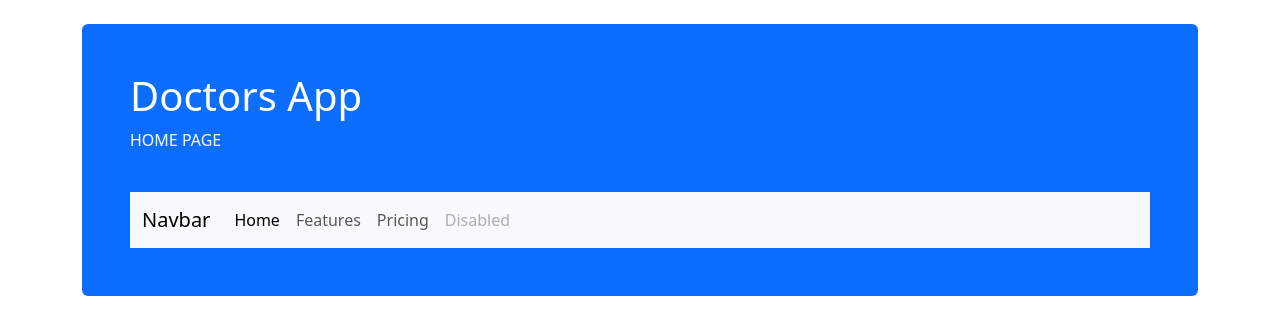
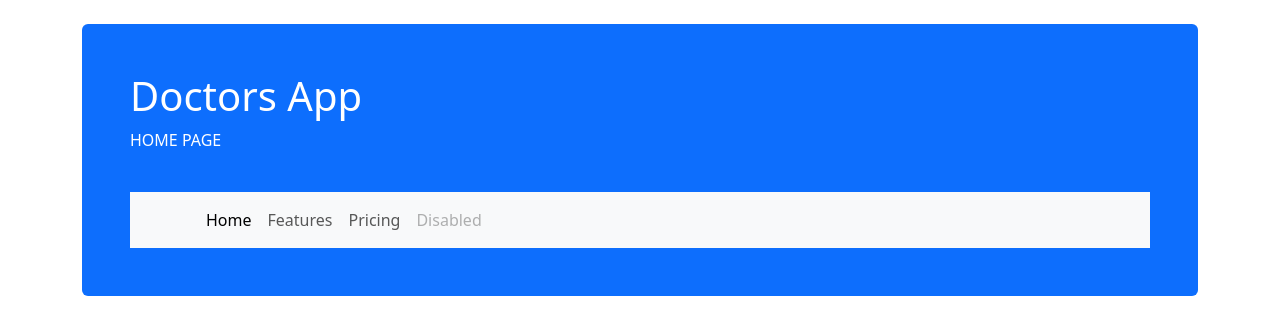
Before and after one commit to SamiyaS5904/TR102_DailyDiary, a plain HTML site: page templates/home.html in a window 1280 px wide. Drawn offline with nearby package versions, Linux system fonts and the light colour scheme.

Commit message:
Doctor's App

```diff
--- a/templates/home.html
+++ b/templates/home.html
@@ -15,7 +15,7 @@
 
 <nav class="navbar navbar-expand-lg navbar-light bg-light">
   <div class="container-fluid">
-    <a class="navbar-brand" href="#">Navbar</a>
+    <a class="navbar-brand" href="#"><MENU></MENU></a>
     <button class="navbar-toggler" type="button" data-bs-toggle="collapse" data-bs-target="#navbarNav" aria-controls="navbarNav" aria-expanded="false" aria-label="Toggle navigation">
       <span class="navbar-toggler-icon"></span>
     </button>
```
Also changed, not shown: templates/index.html (+0 -1 lines), templates/session.html (added).
